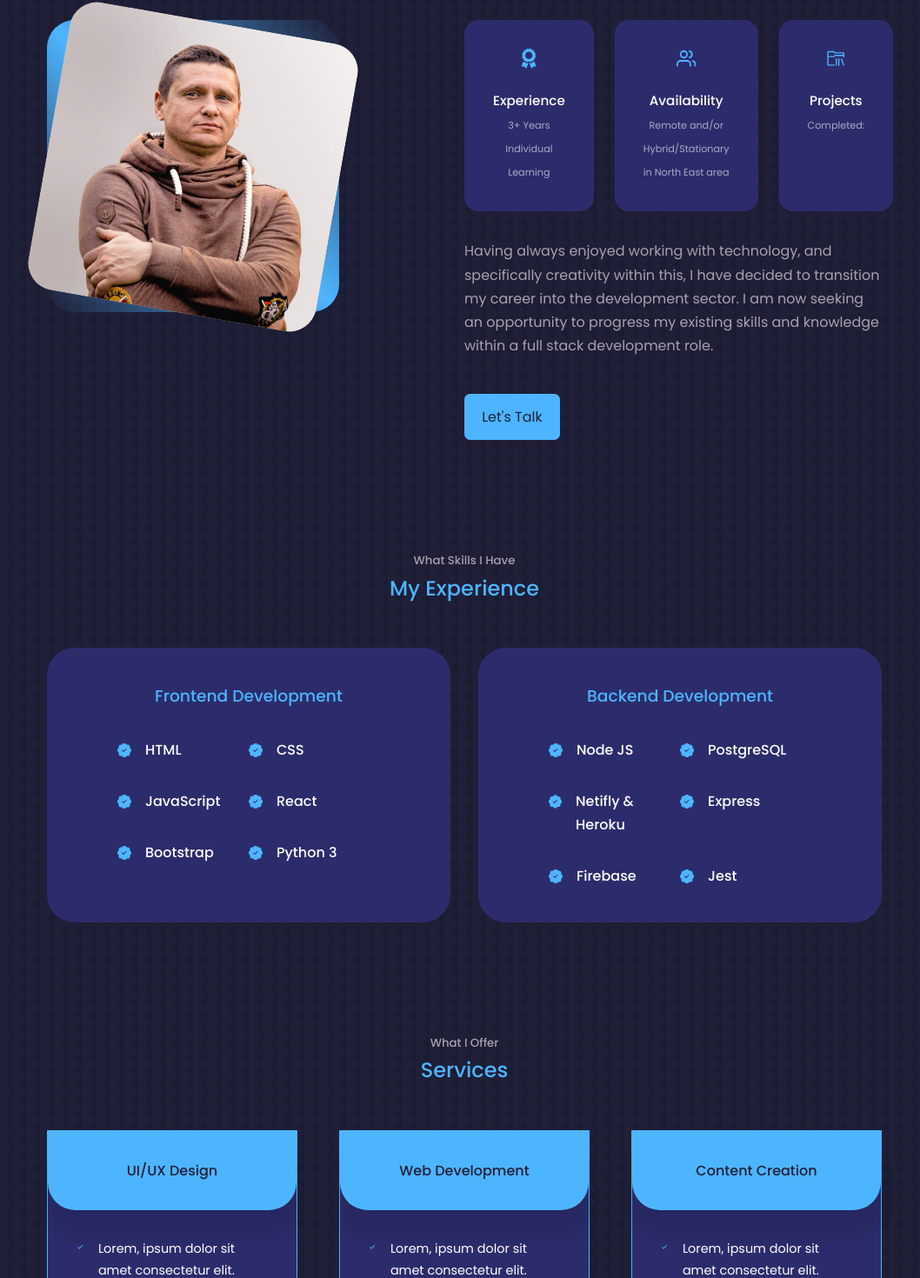
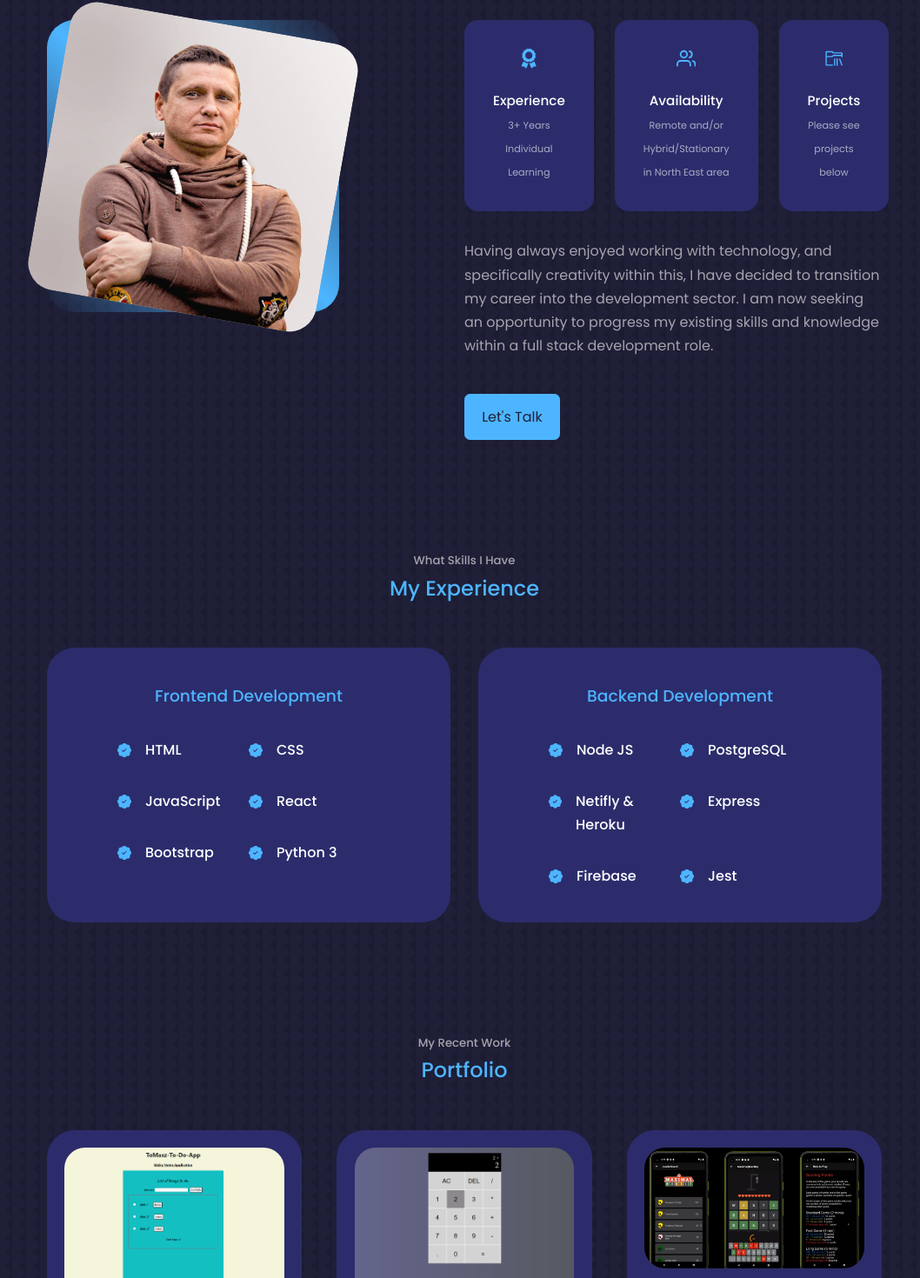
Before and after one commit to piknik1979/tomasz-portfolio, a React (Create React App) app: page / in a window 1280 px wide. Shown: the part 1016-2486 px from the top of the page at 87% size, without its empty margins (106-1164 px from the left). Built offline with nearby package versions, Linux system fonts and the light colour scheme.

Commit message:
About changed

```diff
--- a/src/App.jsx
+++ b/src/App.jsx
@@ -3,9 +3,9 @@ import Header from './components/header/Header'
 import Nav from './components/nav/Nav'
 import About from './components/about/About'
 import Experience from './components/experience/Experience'
-import Services from './components/services/Services'
+// import Services from './components/services/Services'
 import Portfolio from './components/portfolio/Portfolio'
-import Testimonials from './components/testimonials/Testimonials'
+// import Testimonials from './components/testimonials/Testimonials'
 import Contact from './components/contact/Contact'
 import Footer from './components/footer/Footer'
 
@@ -16,9 +16,9 @@ const App = () => {
         <Nav />
         <About />
         <Experience />
-        <Services />
+        {/* <Services /> */}
         <Portfolio />
-        <Testimonials />
+        {/* <Testimonials /> */}
         <Contact />
         <Footer />
     </>
--- a/src/components/about/About.jsx
+++ b/src/components/about/About.jsx
@@ -35,7 +35,7 @@ const About = () => {
             <article className='about__card'>
               <VscFolderLibrary className='about__icon'/>
               <h5>Projects</h5>
-              <small>Completed:</small>
+              <small>Please see projects below</small>
             </article>
           </div>
 
```
